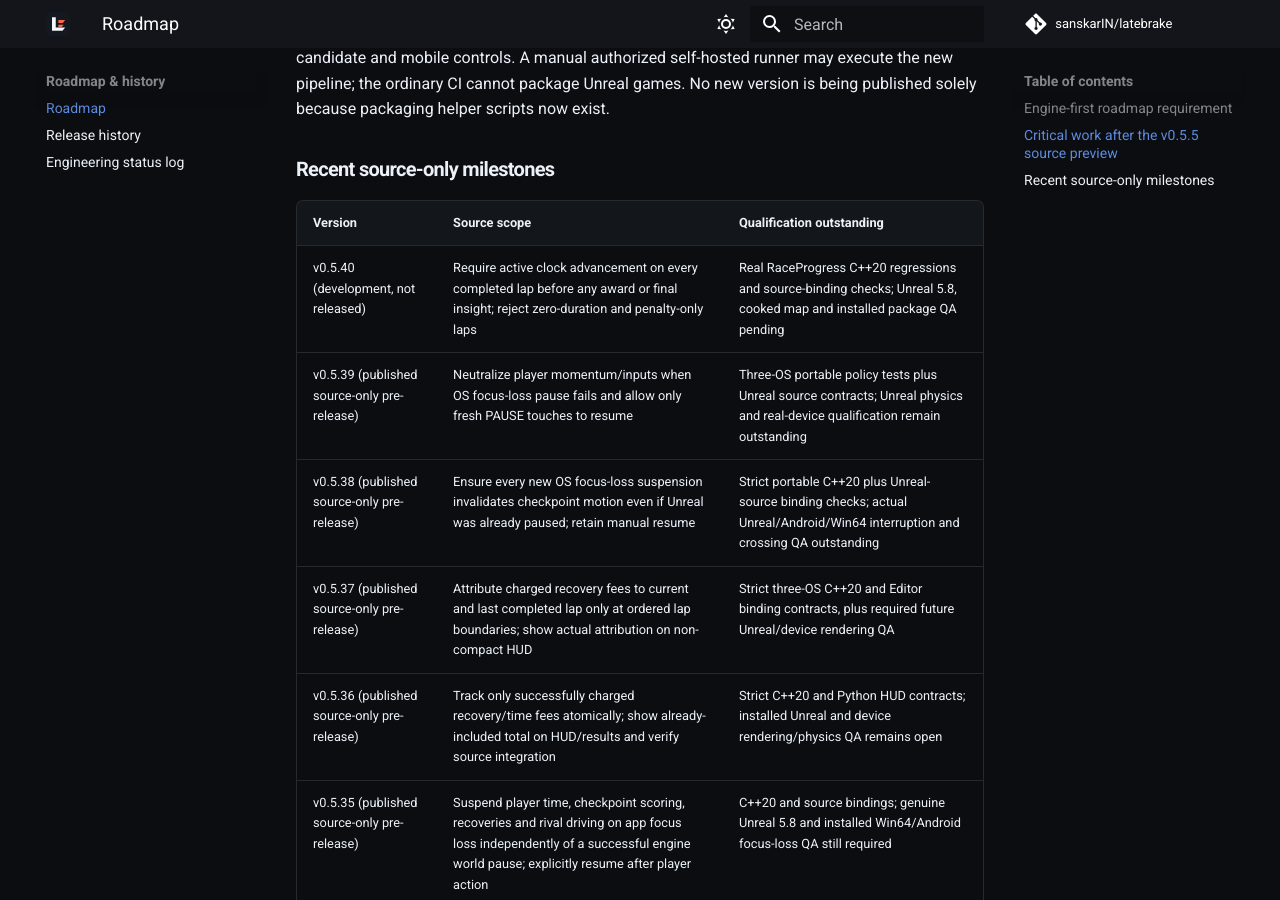
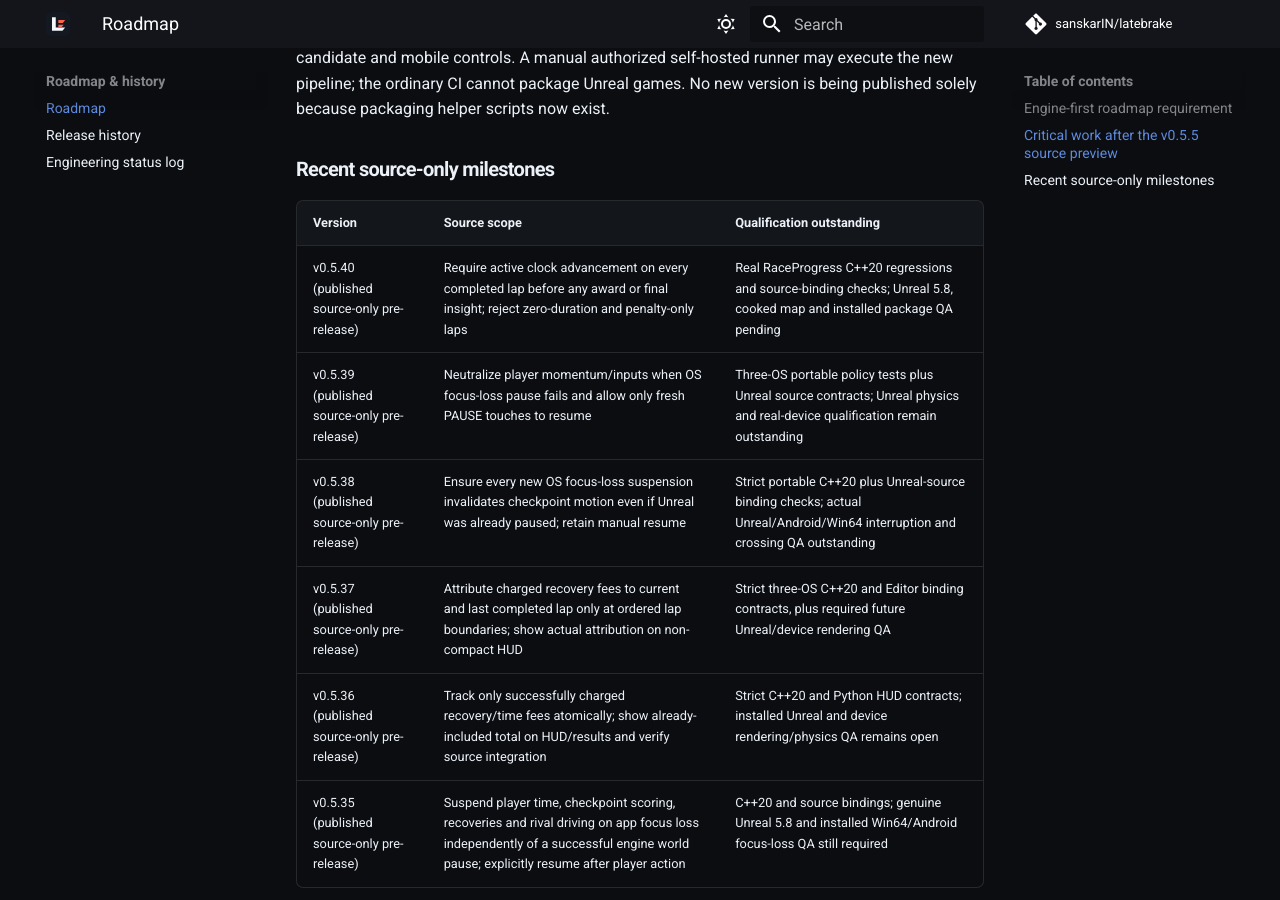
Before and after one commit to sanskarIN/latebrake, an MkDocs documentation site: the page built from docs/ROADMAP.md, in a window 1280 px wide and 900 px high, scrolled down 5350 px. Built offline with MkDocs 1.6.1 and Material for MkDocs 9.7.7, drawn with Linux system fonts in a browser that asks for light colours; comment, search, counter and statistics services are not loaded.

Commit message:
docs(roadmap): synchronize confirmed v0.5.40 release gate

```diff
--- a/docs/ROADMAP.md
+++ b/docs/ROADMAP.md
@@ -81,7 +81,7 @@
 
 | Version | Source scope | Qualification outstanding |
 | --- | --- | --- |
-| v0.5.40 (development, not released) | Require active clock advancement on every completed lap before any award or final insight; reject zero-duration and penalty-only laps | Real RaceProgress C++20 regressions and source-binding checks; Unreal 5.8, cooked map and installed package QA pending |
+| v0.5.40 (published source-only pre-release) | Require active clock advancement on every completed lap before any award or final insight; reject zero-duration and penalty-only laps | Real RaceProgress C++20 regressions and source-binding checks; Unreal 5.8, cooked map and installed package QA pending |
 | v0.5.39 (published source-only pre-release) | Neutralize player momentum/inputs when OS focus-loss pause fails and allow only fresh PAUSE touches to resume | Three-OS portable policy tests plus Unreal source contracts; Unreal physics and real-device qualification remain outstanding |
 | v0.5.38 (published source-only pre-release) | Ensure every new OS focus-loss suspension invalidates checkpoint motion even if Unreal was already paused; retain manual resume | Strict portable C++20 plus Unreal-source binding checks; actual Unreal/Android/Win64 interruption and crossing QA outstanding |
 | v0.5.37 (published source-only pre-release) | Attribute charged recovery fees to current and last completed lap only at ordered lap boundaries; show actual attribution on non-compact HUD | Strict three-OS C++20 and Editor binding contracts, plus required future Unreal/device rendering QA |
```
